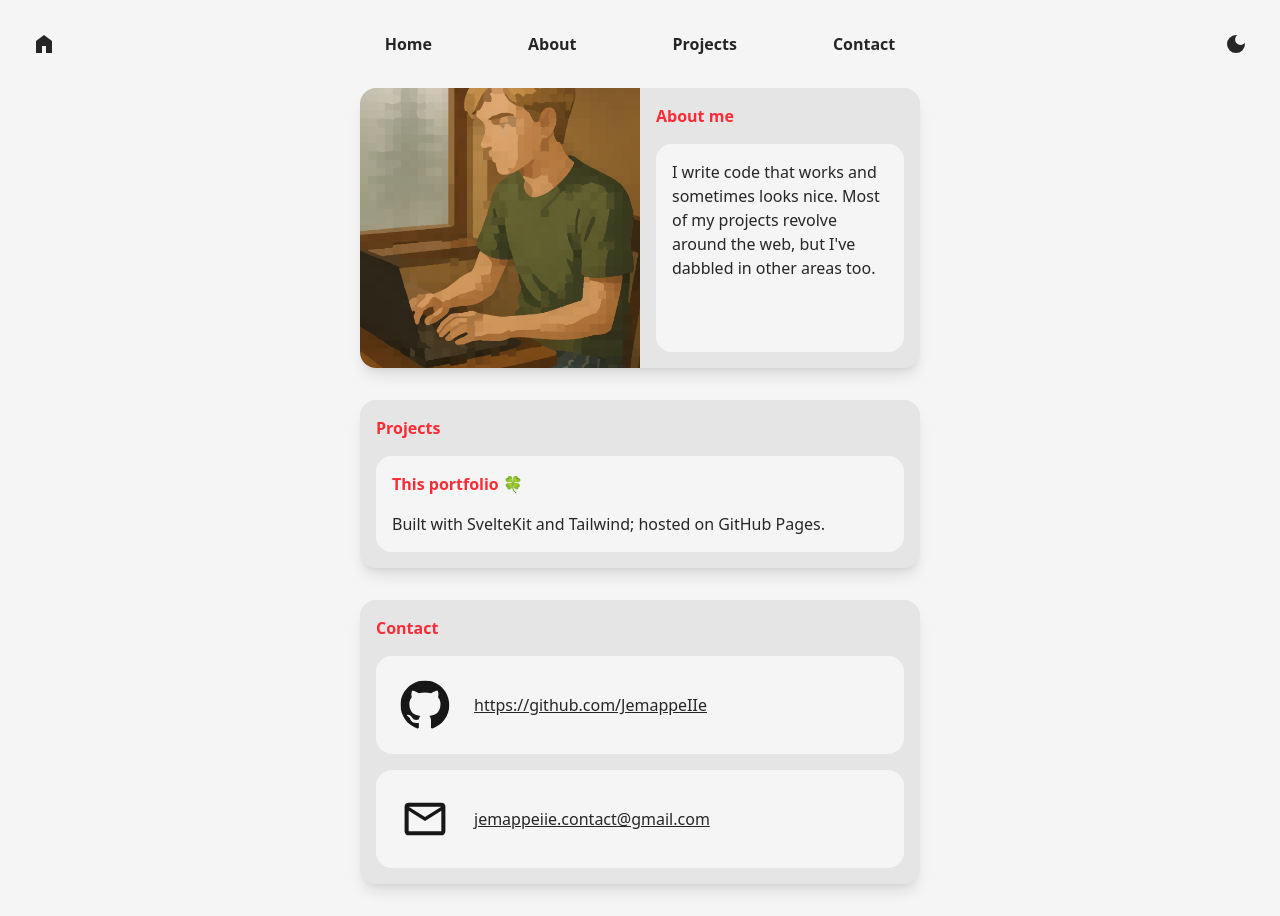
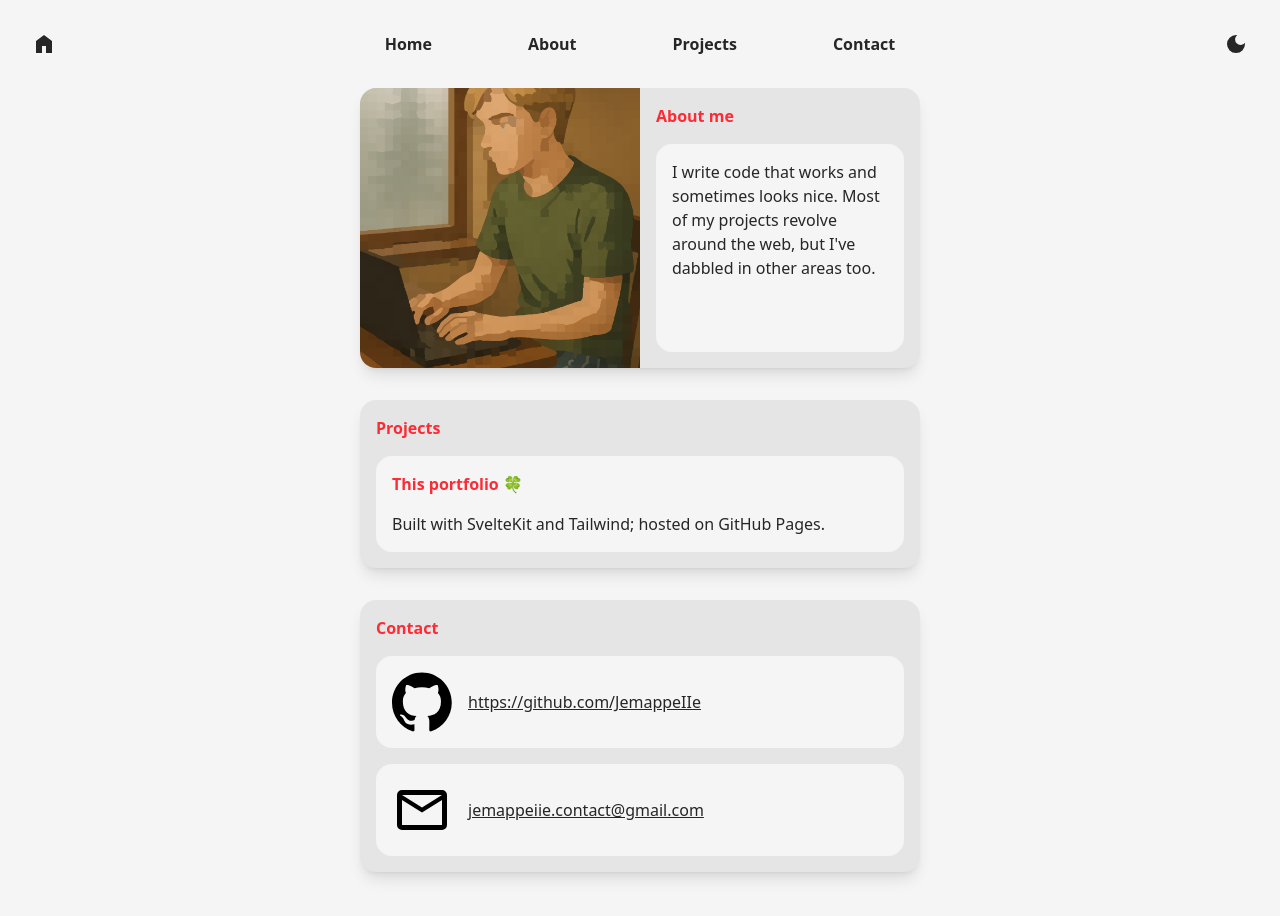
Before and after one commit to JemappeIIe/JemappeIIe.github.io, a SvelteKit app: page / in a window 1280 px wide. Built offline with nearby package versions, Linux system fonts and the light colour scheme; a web font is replaced by a local one.

Commit message:
Fix contact section styling

```diff
--- a/src/routes/+page.svelte
+++ b/src/routes/+page.svelte
@@ -39,13 +39,13 @@
 	>
 		<h1 class="font-bold text-red-500 dark:text-indigo-500">Contact</h1>
 		<div
-			class="flex items-center rounded-2xl bg-neutral-100 text-neutral-800 underline dark:bg-neutral-900 dark:text-neutral-100 [&>svg]:scale-50 [&>svg]:fill-neutral-900 [&>svg]:dark:fill-neutral-100"
+			class="flex items-center gap-4 rounded-2xl bg-neutral-100 p-4 text-neutral-800 underline dark:bg-neutral-900 dark:text-neutral-100 [&>svg]:size-15"
 		>
 			{@html gitHubIcon}
 			https://github.com/JemappeIIe
 		</div>
 		<div
-			class="flex items-center rounded-2xl bg-neutral-100 text-neutral-800 underline dark:bg-neutral-900 dark:text-neutral-100 [&>svg]:scale-50 [&>svg]:fill-neutral-900 [&>svg]:dark:fill-neutral-100"
+			class="flex items-center gap-4 rounded-2xl bg-neutral-100 p-4 text-neutral-800 underline dark:bg-neutral-900 dark:text-neutral-100 [&>svg]:size-15"
 		>
 			{@html mailIcon}
 			jemappeiie.contact@gmail.com
```
Also changed, not shown: src/lib/icons/github.svg, src/lib/icons/mail.svg.
